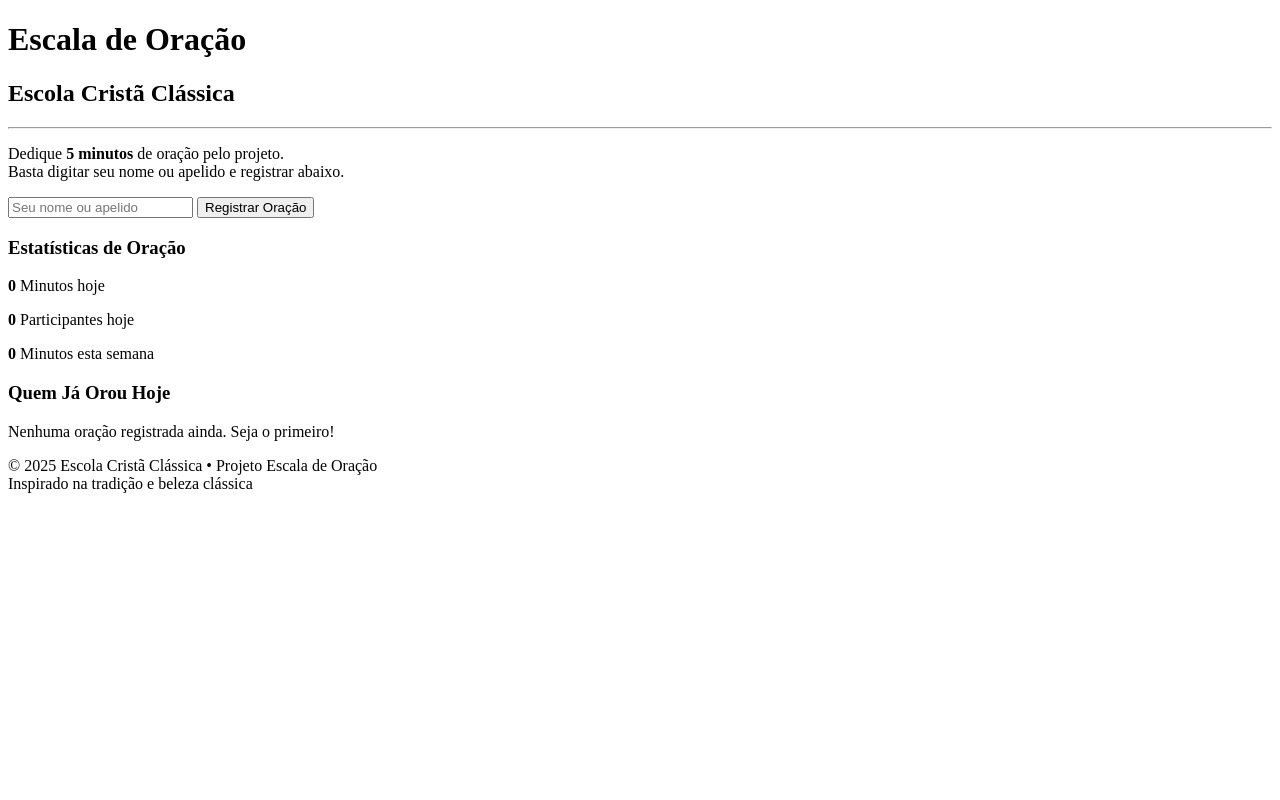
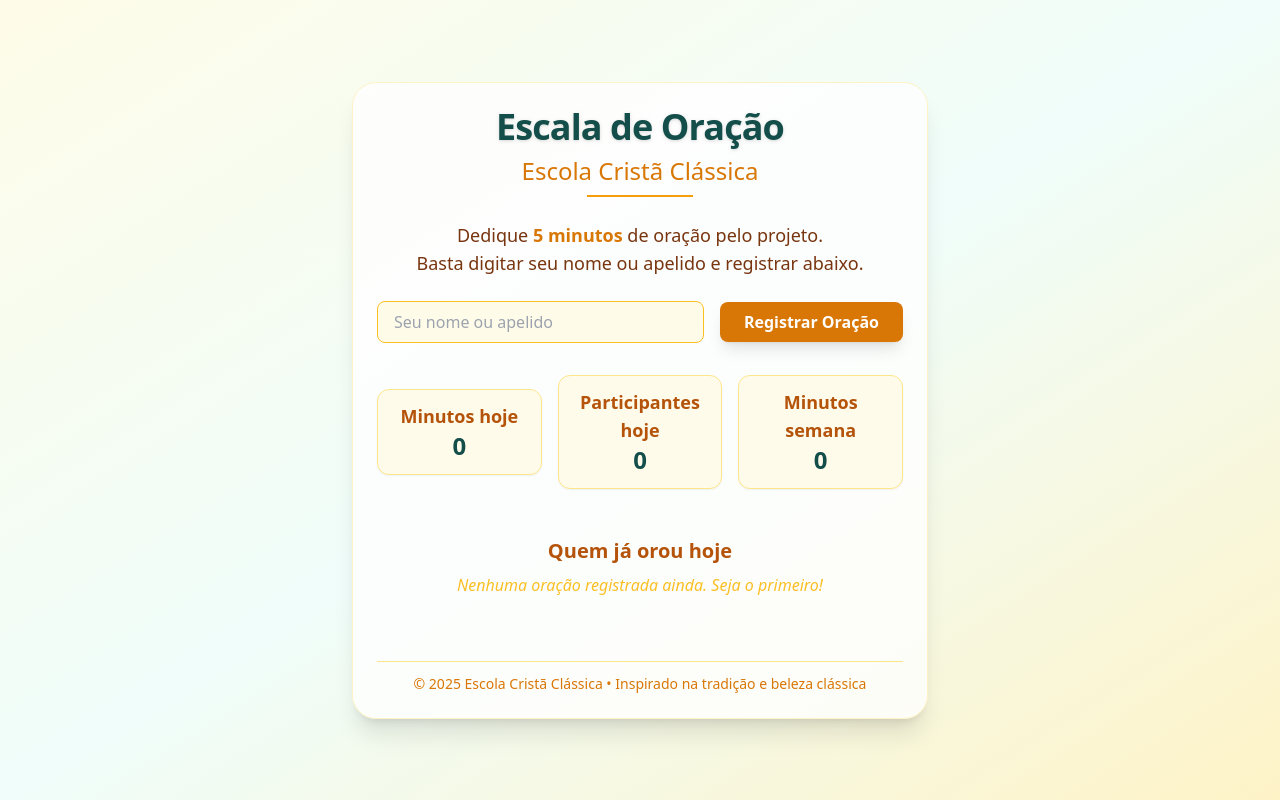
Before and after one commit to advmikerosa/oracao-eccb, a website with bundled scripts: page index.html in a window 1280 px wide. Built offline with nearby package versions, Linux system fonts and the light colour scheme; a script that the page names is missing.

Commit message:
Update index.html

```diff
--- a/index.html
+++ b/index.html
@@ -4,40 +4,72 @@
   <meta charset="UTF-8">
   <meta name="viewport" content="width=device-width,initial-scale=1.0">
   <title>Escala de Oração • Escola Cristã Clássica</title>
-  <link rel="stylesheet" href="styles.css">
+  <!-- Tailwind CDN -->
+  <script src="https://cdn.tailwindcss.com"></script>
 </head>
-<body>
-  <main>
-    <header class="header-classic">
-      <h1>Escala de Oração</h1>
-      <h2>Escola Cristã Clássica</h2>
-      <hr class="hr-classic">
+<body class="bg-gradient-to-br from-yellow-50 via-teal-50 to-amber-100 min-h-screen flex items-center justify-center antialiased">
+  <main class="w-full max-w-xl mx-auto bg-white/80 rounded-3xl shadow-xl border border-amber-100 p-6 flex flex-col gap-6 mt-8 mb-8">
+    <header class="text-center space-y-2 animate-fadeInDown">
+      <h1 class="text-3xl md:text-4xl font-bold text-teal-900 drop-shadow tracking-tight">Escala de Oração</h1>
+      <h2 class="text-xl md:text-2xl text-amber-600 mb-2">Escola Cristã Clássica</h2>
+      <div class="w-1/5 mx-auto border-t-2 border-amber-500 mb-2"></div>
     </header>
-    <section class="intro-classic">
+    <section class="text-center text-lg text-amber-900">
       <p>
-        Dedique <strong>5 minutos</strong> de oração pelo projeto.<br>
+        Dedique <span class="font-bold text-amber-600">5 minutos</span> de oração pelo projeto.<br>
         Basta digitar seu nome ou apelido e registrar abaixo.
       </p>
     </section>
-    <form id="formOracao" class="form-classic">
-      <input type="text" id="nameInput" placeholder="Seu nome ou apelido" maxlength="50" required>
-      <button type="submit">Registrar Oração</button>
+    <form id="formOracao" class="w-full flex flex-col md:flex-row gap-4 justify-center items-center animate-fadeIn">
+      <input type="text" id="nameInput"
+        class="flex-1 px-4 py-2 rounded-lg border border-amber-400 bg-yellow-50 focus:ring-2 focus:ring-amber-400 outline-none transition"
+        placeholder="Seu nome ou apelido" maxlength="50" required autocomplete="off">
+      <button type="submit"
+        class="bg-amber-600 text-white px-6 py-2 rounded-lg font-semibold shadow-lg transition hover:bg-amber-700 hover:scale-105">
+        Registrar Oração
+      </button>
     </form>
-    <section id="status" class="status-classic">
-      <h3>Estatísticas de Oração</h3>
-      <p><strong id="minutosHoje">0</strong> Minutos hoje</p>
-      <p><strong id="participantesHoje">0</strong> Participantes hoje</p>
-      <p><strong id="weeklyMinutes">0</strong> Minutos esta semana</p>
+    <section id="status" class="w-full flex flex-col md:flex-row gap-4 items-center justify-center mt-2 animate-fadeInUp">
+      <div class="flex-1 text-center px-4 py-3 bg-amber-50 rounded-xl border border-amber-200 shadow-sm">
+        <h3 class="text-lg font-semibold text-amber-700">Minutos hoje</h3>
+        <p class="text-2xl font-bold text-teal-900" id="minutosHoje">0</p>
+      </div>
+      <div class="flex-1 text-center px-4 py-3 bg-amber-50 rounded-xl border border-amber-200 shadow-sm">
+        <h3 class="text-lg font-semibold text-amber-700">Participantes hoje</h3>
+        <p class="text-2xl font-bold text-teal-900" id="participantesHoje">0</p>
+      </div>
+      <div class="flex-1 text-center px-4 py-3 bg-amber-50 rounded-xl border border-amber-200 shadow-sm">
+        <h3 class="text-lg font-semibold text-amber-700">Minutos semana</h3>
+        <p class="text-2xl font-bold text-teal-900" id="weeklyMinutes">0</p>
+      </div>
     </section>
-    <section class="list-classic">
-      <h3>Quem Já Orou Hoje</h3>
-      <div id="listaOradores"><p class="empty-state">Nenhuma oração registrada ainda. Seja o primeiro!</p></div>
+    <section class="mt-6 animate-fadeIn">
+      <h3 class="text-center text-xl font-semibold text-amber-700 mb-2">Quem já orou hoje</h3>
+      <div id="listaOradores" class="flex flex-col gap-2 items-center min-h-[40px]">
+        <p class="italic text-amber-400 text-base empty-state">Nenhuma oração registrada ainda. Seja o primeiro!</p>
+      </div>
     </section>
-    <footer class="footer-classic">
-      &copy; 2025 Escola Cristã Clássica • Projeto Escala de Oração<br>
-      <span>Inspirado na tradição e beleza clássica</span>
+    <footer class="mt-6 pt-3 border-t border-amber-200 text-center text-amber-600 text-sm select-none">
+      &copy; 2025 Escola Cristã Clássica • Inspirado na tradição e beleza clássica
     </footer>
   </main>
   <script type="module" src="app.js"></script>
+  <style>
+    @keyframes fadeInDown {
+      from { opacity:0; transform: translateY(-30px);}
+      to { opacity:1; transform: translateY(0);}
+    }
+    .animate-fadeInDown { animation: fadeInDown 0.7s cubic-bezier(.52,.37,.32,.81) both;}
+    @keyframes fadeInUp {
+      from { opacity:0; transform: translateY(32px);}
+      to { opacity:1; transform: translateY(0);}
+    }
+    .animate-fadeInUp { animation: fadeInUp 1s cubic-bezier(.66,.27,.29,.89) both;}
+    @keyframes fadeIn {
+      from { opacity:0;}
+      to { opacity:1;}
+    }
+    .animate-fadeIn { animation: fadeIn 1.2s cubic-bezier(.6,.23,.34,.92) both;}
+  </style>
 </body>
 </html>
```
